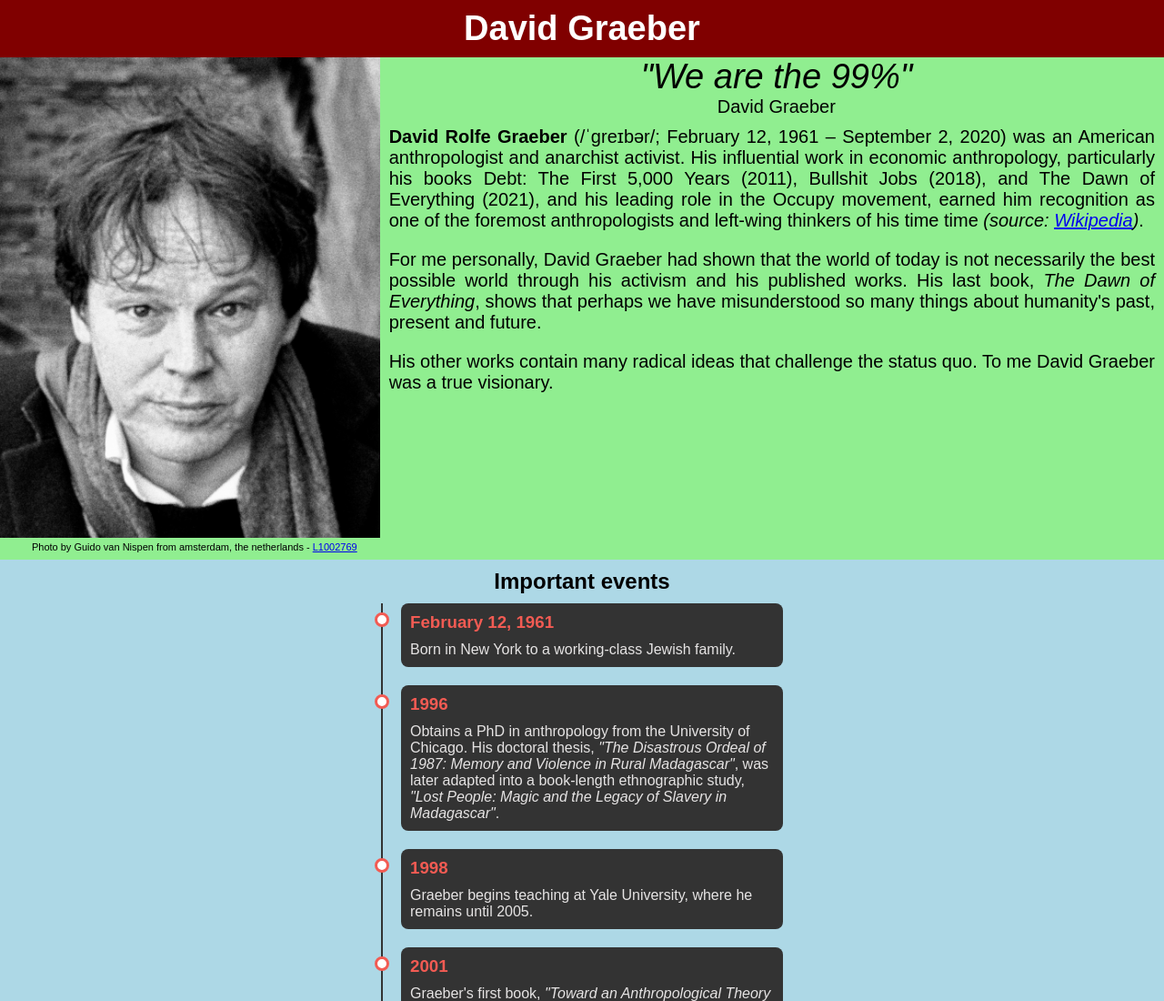
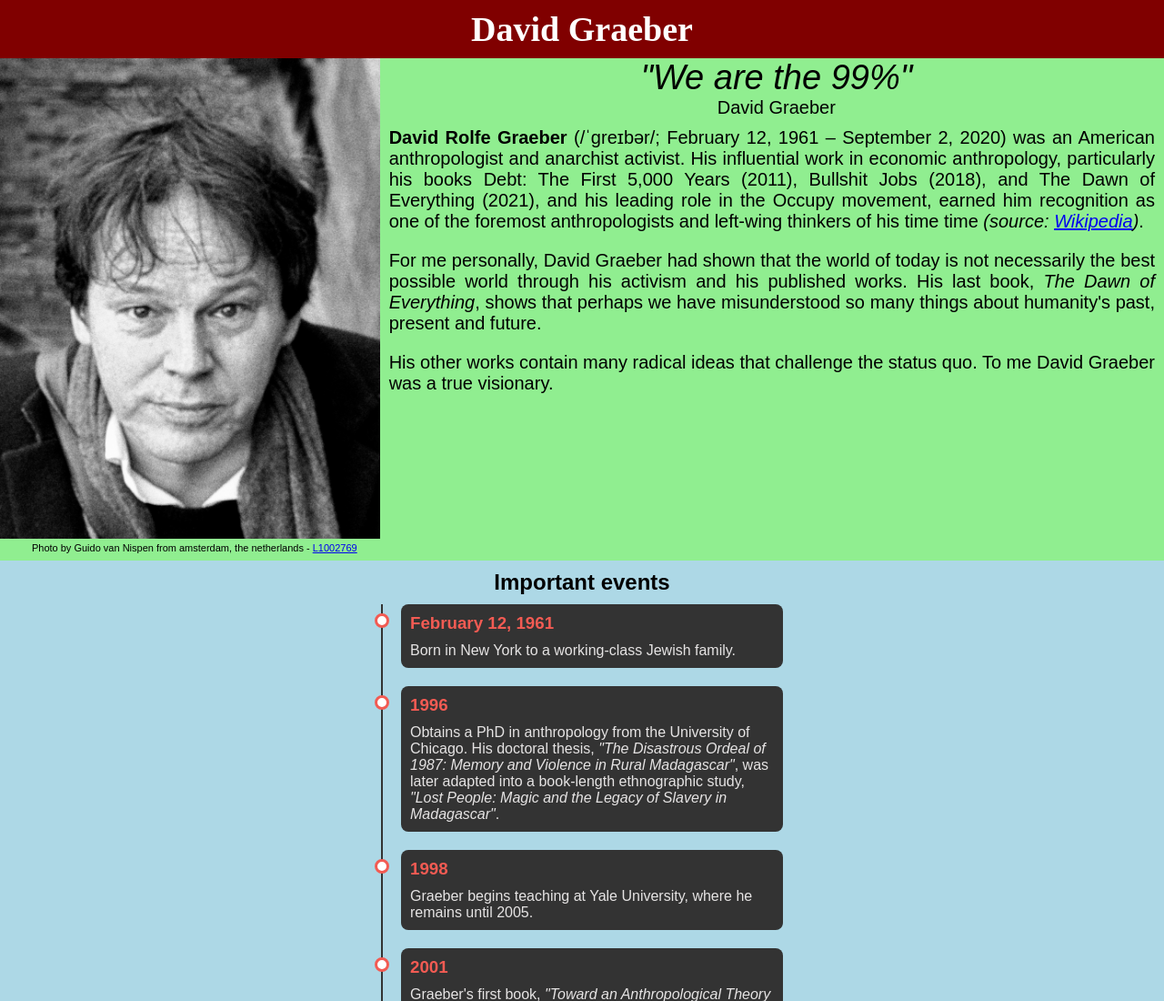
Before and after one commit to fcFn/di-prep-plus, a plain HTML site: page DI-Bootcamp-Stage1/Final Project/index.html in a window 1280 px wide. Shown: the top 1100 px of the page at 91% size. Drawn offline with Linux system fonts and the light colour scheme.

Commit message:
Add Google fonts

```diff
--- a/DI-Bootcamp-Stage1/Final Project/style.css
+++ b/DI-Bootcamp-Stage1/Final Project/style.css
@@ -1,3 +1,5 @@
+@import url('https://fonts.googleapis.com/css2?family=Roboto:ital,wght@0,100;0,300;0,400;0,500;0,700;0,900;1,100;1,300;1,400;1,500;1,700;1,900&display=swap');
+
 :root {
   --primary-color: #fff; /* try #212121 also for dark mode */
   --background-color: #212121;
@@ -143,6 +145,7 @@ body {
   background-color: maroon;
   padding: 10px;
   color: white;
+  font-family: Roboto sans-serif;
 }
 
 .works__section {
```
